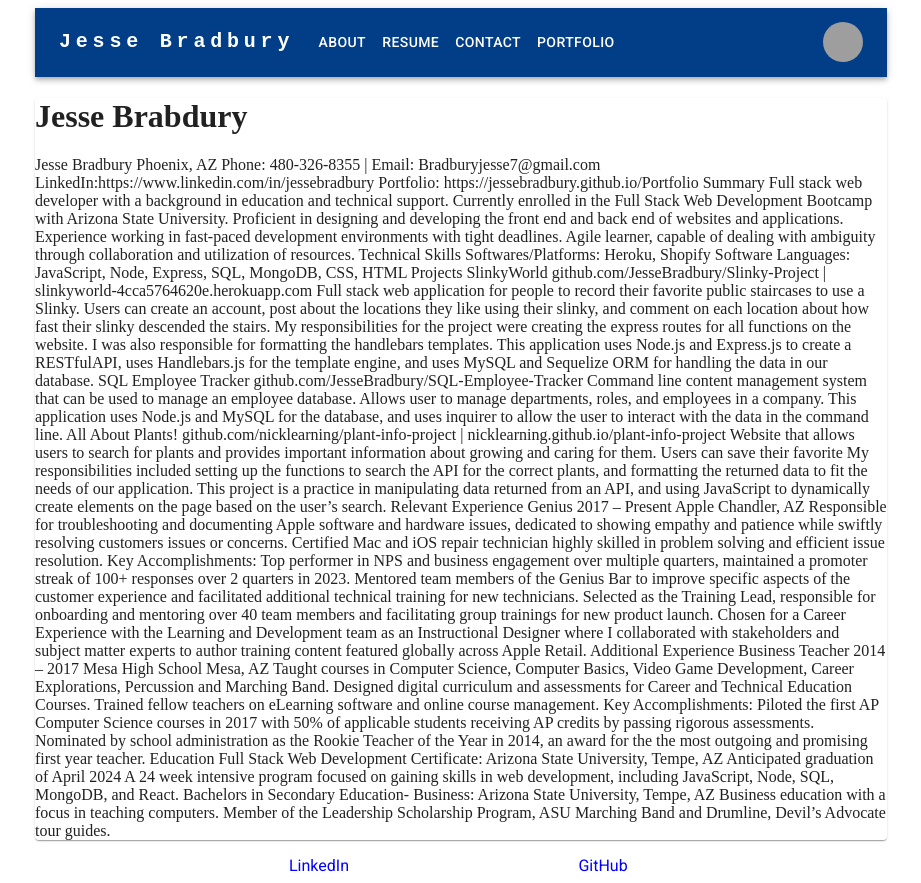
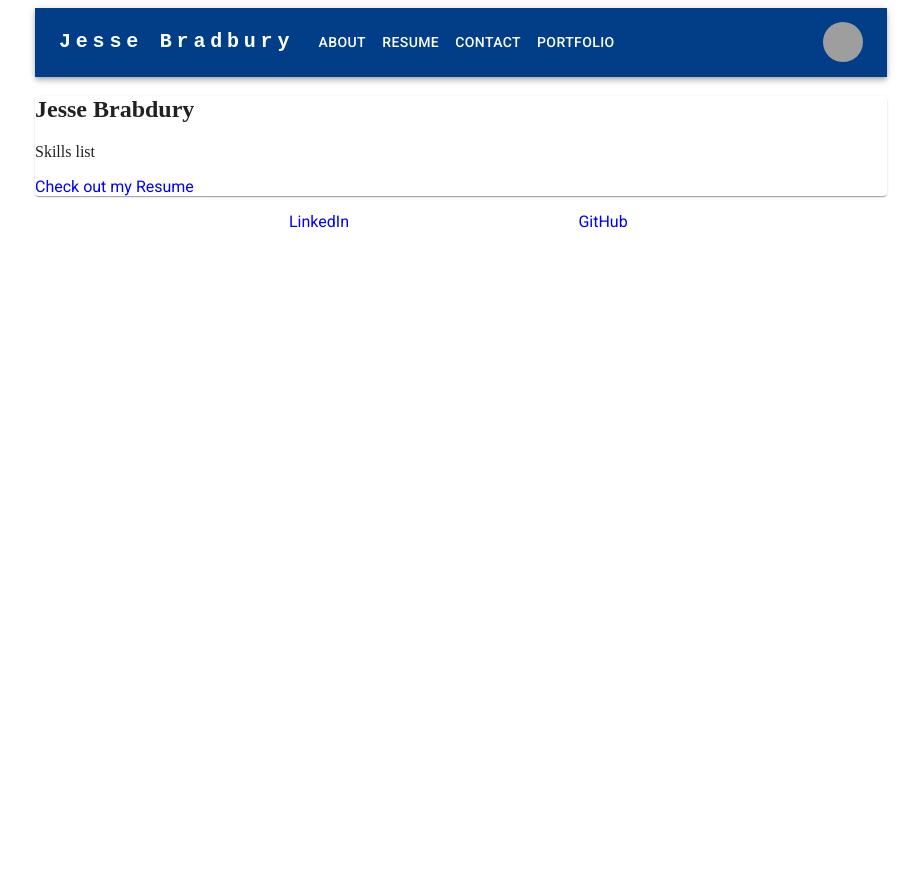
Before and after one commit to JesseBradbury/Portfolio-React, a React (Vite) app: page /Resume in a window 1280 px wide. Shown: the whole page, without its empty margins (179-1100 px from the left). After the commit the page ends 800 px from the top, so only its background shows below. Built offline with nearby package versions, Linux system fonts and the light colour scheme; grey boxes are pictures that could not be loaded.

Commit message:
Added formatting to contact page and resume page.

```diff
--- a/src/components/Contact.jsx
+++ b/src/components/Contact.jsx
@@ -34,9 +34,12 @@ export default function Contact() {
                     <Grid>
                         <TextField fullWidth label="Message" id="message outlined-multiline-flexible " multiline maxRows={4} margin="normal" />
                     </Grid>
+                    <Grid sx={{py:2}}>
+
                     <Button variant="contained" endIcon={<SendIcon />}>
                         Send
                     </Button>
+                    </Grid>
                 </Container>
             </Paper>
 
--- a/src/components/Footer.jsx
+++ b/src/components/Footer.jsx
@@ -10,7 +10,7 @@ import Grid from '@mui/material/Unstable_Grid2';
 function Footer() {
     return (
         <Container maxWidth="sm">
-            <Grid container spacing={2}>
+            <Grid container spacing={2} sx={{py:2}}>
                 <Grid xs display="flex" justifyContent="center" alignItems="center">
 
                     <Link
--- a/src/components/Resume.jsx
+++ b/src/components/Resume.jsx
@@ -1,76 +1,19 @@
-import {Paper} from "@mui/material"
-import {Box} from "@mui/material"
+import { Paper } from "@mui/material"
+import { Box } from "@mui/material"
+import { Link } from "react-router-dom"
 
 
 export default function Resume() {
     return (
         <Paper>
-        <Box>
-<h1>Jesse Brabdury</h1>
-<p>{`Jesse Bradbury
-Phoenix, AZ
-Phone: 480-326-8355 | Email: Bradburyjesse7@gmail.com
-LinkedIn:https://www.linkedin.com/in/jessebradbury
-Portfolio: https://jessebradbury.github.io/Portfolio
+            <Box>
+                <h2>Jesse Brabdury</h2>
+                <p>Skills list</p>
+                <Link
+                        style={{fontFamily: 'roboto', fontWeight: 400, textDecoration: "none", color: "blue" }}
+                        to="https://www.linkedin.com/in/jessebradbury/" >Check out my Resume</Link>
 
-Summary
-Full stack web developer with a background in education and technical support. Currently enrolled in the Full Stack Web Development Bootcamp with Arizona State University. Proficient in designing and developing the front end and back end of websites and applications. Experience working in fast-paced development environments with tight deadlines. Agile learner, capable of dealing with ambiguity through collaboration and utilization of resources.
-
-Technical Skills
-Softwares/Platforms: Heroku, Shopify
-Software Languages:  JavaScript, Node, Express, SQL, MongoDB, CSS, HTML
-
-Projects
-SlinkyWorld
-github.com/JesseBradbury/Slinky-Project | slinkyworld-4cca5764620e.herokuapp.com
-
-Full stack web application for people to record their favorite public staircases to use a Slinky. Users can create an account, post about the locations they like using their slinky, and comment on each location about how fast their slinky descended the stairs.
-My responsibilities for the project were creating the express routes for all functions on the website. I was also responsible for formatting the handlebars templates.
-This application uses Node.js and Express.js to create a RESTfulAPI, uses Handlebars.js for the template engine, and uses MySQL and Sequelize ORM for handling the data in our database.
-
-SQL Employee Tracker
-github.com/JesseBradbury/SQL-Employee-Tracker
-
-Command line content management system that can be used to manage an employee database. Allows user to manage departments, roles, and employees in a company.
-This application uses Node.js and MySQL for the database, and uses inquirer to allow the user to interact with the data in the command line.
-
-All About Plants!
-github.com/nicklearning/plant-info-project | nicklearning.github.io/plant-info-project
-
-Website that allows users to search for plants and provides important information about growing and caring for them. Users can save their favorite
-My responsibilities included setting up the functions to search the API for the correct plants, and formatting the returned data to fit the needs of our application.
-This project is a practice in manipulating data returned from an API, and using JavaScript to dynamically create elements on the page based on the user’s search.
-Relevant Experience
-Genius
-2017 – Present
-Apple
-Chandler, AZ
-
-Responsible for troubleshooting and documenting Apple software and hardware issues, dedicated to showing empathy and patience while swiftly resolving customers issues or concerns. Certified Mac and iOS repair technician highly skilled in problem solving and efficient issue resolution.
-
-Key Accomplishments:
-Top performer in NPS and business engagement over multiple quarters, maintained a promoter streak of 100+ responses over 2 quarters in 2023.
-Mentored team members of the Genius Bar to improve specific aspects of the customer experience and facilitated additional technical training for new technicians.
-Selected as the Training Lead, responsible for onboarding and mentoring over 40 team members and facilitating group trainings for new product launch.
-Chosen for a Career Experience with the Learning and Development team as an Instructional Designer where I collaborated with stakeholders and subject matter experts to author training content featured globally across Apple Retail.
-
-Additional Experience
-Business Teacher							   	              2014 – 2017
-Mesa High School									    Mesa, AZ
-Taught courses in Computer Science, Computer Basics, Video Game Development, Career Explorations, Percussion and Marching Band. Designed digital curriculum and assessments for Career and Technical Education Courses. Trained fellow teachers on eLearning software and online course management.
-
-Key Accomplishments:
-Piloted the first AP Computer Science courses in 2017 with 50% of applicable students receiving AP credits by passing rigorous assessments.
-Nominated by school administration as the Rookie Teacher of the Year in 2014, an award for the the most outgoing and promising first year teacher.
-
-Education
-Full Stack Web Development Certificate: Arizona State University, Tempe, AZ
-Anticipated graduation of April 2024
-A 24 week intensive program focused on gaining skills in web development, including JavaScript, Node, SQL, MongoDB, and React.
-Bachelors in Secondary Education- Business: Arizona State University, Tempe, AZ
-Business education with a focus in teaching computers. Member of the Leadership Scholarship Program, ASU Marching Band and Drumline, Devil’s Advocate tour guides.
-`}</p>
-        </Box>
+            </Box>
 
 
         </Paper>
```
Lines whose indentation alone changed are shown as unchanged.
